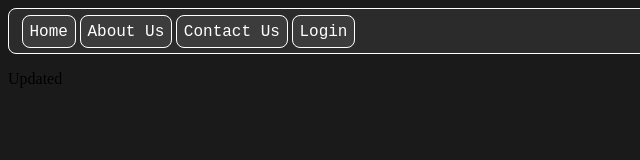
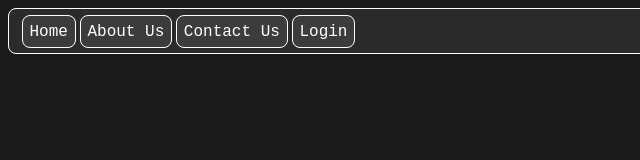
Before and after one commit to Newfies/WebDesign, a plain HTML site: page index.html in a window 1280 px wide. Shown: the full height of the page, 0-640 px from the left. Drawn offline with nearby package versions, Linux system fonts and the light colour scheme.

```diff
--- a/index.html
+++ b/index.html
@@ -8,7 +8,7 @@
         <!-- Load Navigation Menu - res/menu.html-->
         <div id="menu"></div>
 
-        <p>Updated</p>
+
         <script src="script.js"></script>
     </body>
 </html>
```
